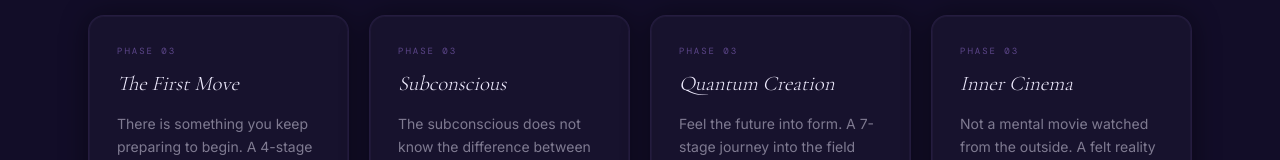
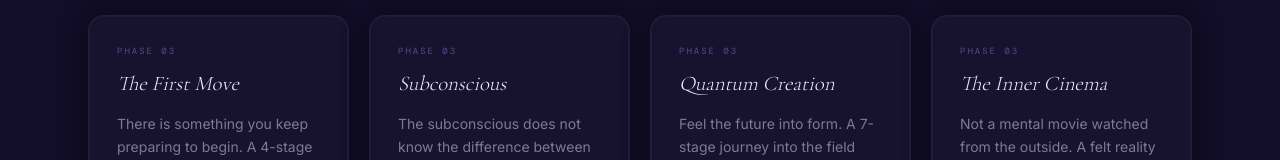
Before and after one commit to PixieC786/youcreateyou-website, a Next.js app: page /practice in a window 1280 px wide. Shown: the part 2057-2217 px from the top of the page. Built offline with nearby package versions, Linux system fonts and the light colour scheme; a web font is replaced by a local one.

Commit message:
feat: update tool names for ecosystem alignment
- The New Chapter (was: New Chapter)
- The Inner Cinema (was: Inner Cinema)

```diff
--- a/app/practice/page.tsx
+++ b/app/practice/page.tsx
@@ -20,11 +20,11 @@ const ALL_TOOLS = [
   { phase: '02', name: 'Identity Rebirth', desc: 'Who were you before they told you who to be? A ceremony for shedding inherited identities and choosing your own.' },
   { phase: '02', name: 'The Love You Are', desc: 'A journey from root to vow. The practice of meeting yourself — fully, without conditions — from the inside out.' },
   { phase: '02', name: 'Purpose Compass', desc: 'Your purpose was never lost — just buried. Find where your deepest gifts meet what the world most needs.' },
-  { phase: '02', name: 'New Chapter', desc: 'Design what comes next. A structured vision for your next season — built from who you are becoming, not who you were.' },
+  { phase: '02', name: 'The New Chapter', desc: 'Design what comes next. A structured vision for your next season — built from who you are becoming, not who you were.' },
   { phase: '03', name: 'The First Move', desc: 'There is something you keep preparing to begin. A 4-stage guided process to name it, see the story that has kept you waiting, find the one step the mind cannot refuse, and move — today.' },
   { phase: '03', name: 'Subconscious', desc: 'The subconscious does not know the difference between what is imagined and what is real. Rewrite what is running beneath.' },
   { phase: '03', name: 'Quantum Creation', desc: 'Feel the future into form. A 7-stage journey into the field where your inner state and outer reality meet.' },
-  { phase: '03', name: 'Inner Cinema', desc: 'Not a mental movie watched from the outside. A felt reality inhabited from within. The most powerful tool in the practice.' },
+  { phase: '03', name: 'The Inner Cinema', desc: 'Not a mental movie watched from the outside. A felt reality inhabited from within. The most powerful tool in the practice.' },
   { phase: '04', name: 'The Frequency of Thanks', desc: 'The real kind of gratitude does not feel like appreciation — it feels like the chest opening. This is how you find it.' },
   { phase: '04', name: 'Coherence Lab', desc: 'When your heart and mind finally agree, something shifts at every level. Build that inner harmony — measurably.' },
   { phase: '04', name: 'Manifestation Garden', desc: 'Plant it. Water it. Trust it. A visual practice for planting intentions and watching them grow over 33 days.' },
--- a/components/sections/AppShowcase.tsx
+++ b/components/sections/AppShowcase.tsx
@@ -29,7 +29,7 @@ const TOOLS = [
   {
     id: 'visualisation',
     phase: 'Phase III — Create',
-    name: 'Inner Cinema',
+    name: 'The Inner Cinema',
     tagline: 'You meet your future self here.',
     description: 'A 20-minute guided journey into the life you\'re calling in — followed by Embody Your Identity, where you become the person you just saw. The most powerful sequence in the practice.',
     stages: ['Prepare', 'Soften', 'The Journey', 'Arrival'],
```
